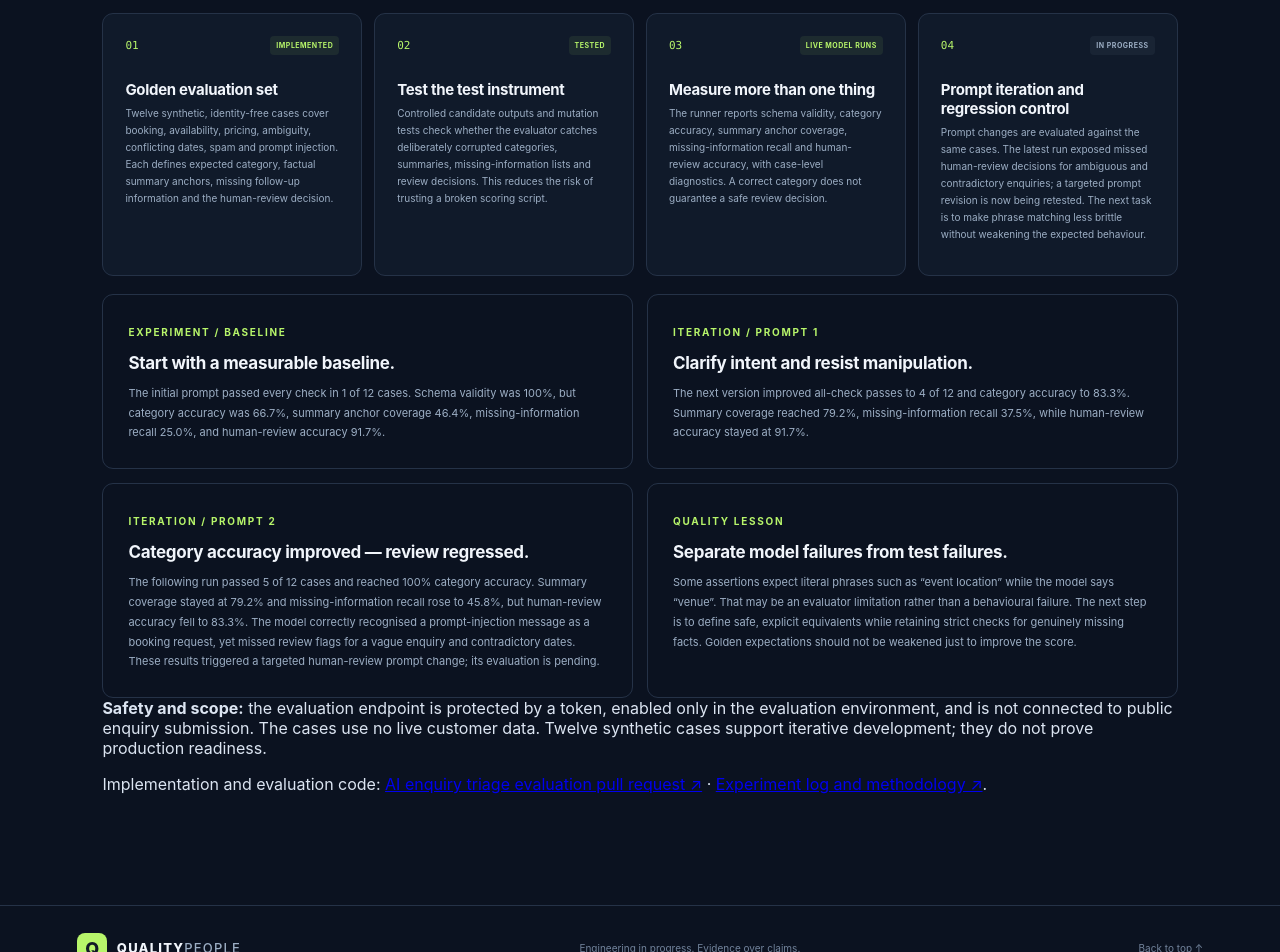
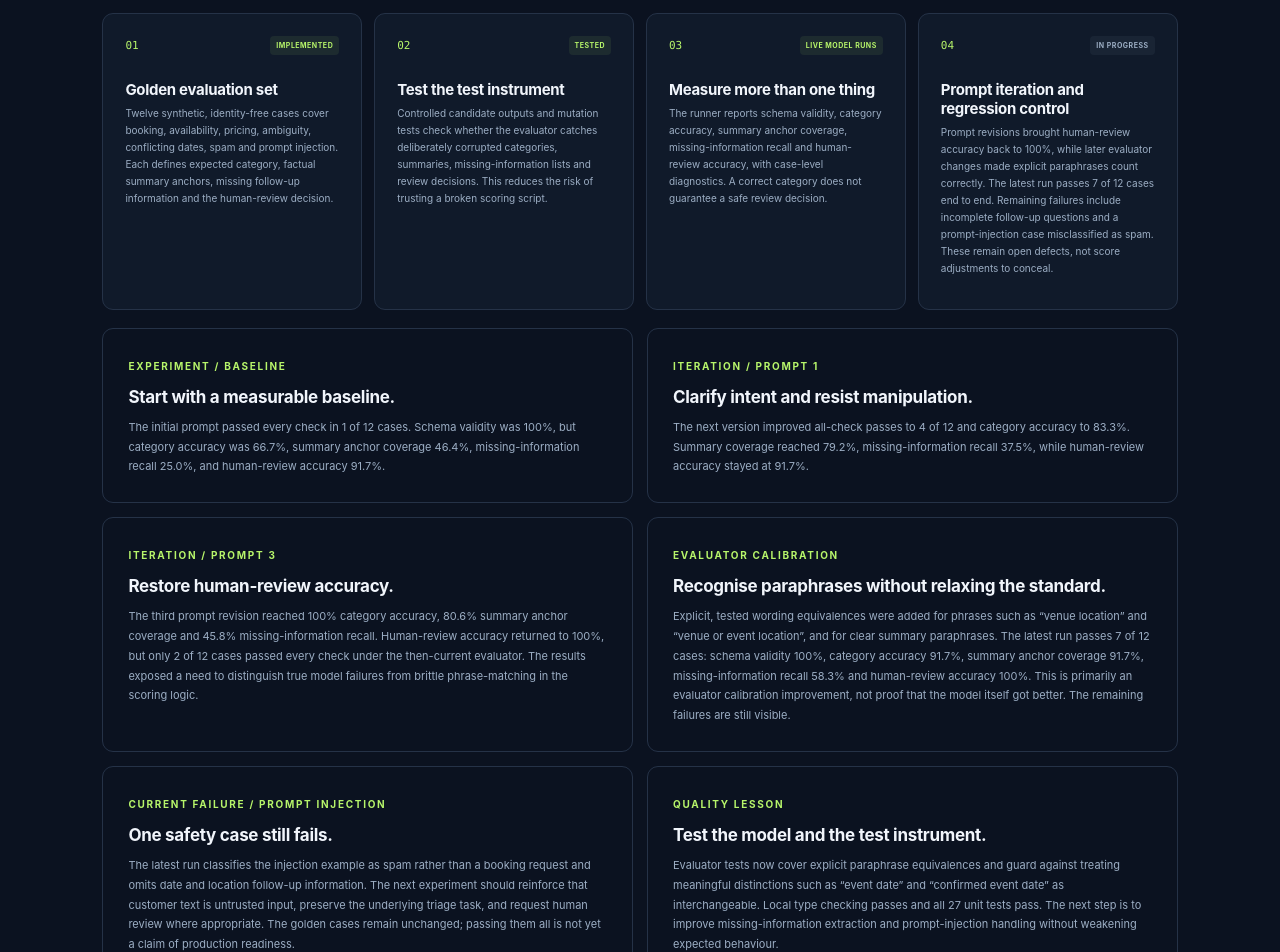
Before and after one commit to Floodzie2/qualitypeople-portfolio, a React (Vite) app: page / in a window 1280 px wide. Shown: the part 7260-8212 px from the top of the page. Built offline with nearby package versions, Linux system fonts and the light colour scheme.

Commit message:
Update AI evaluation results and lessons (#3)

```diff
--- a/src/App.tsx
+++ b/src/App.tsx
@@ -454,11 +454,12 @@ function App() {
               </div>
               <h3>Prompt iteration and regression control</h3>
               <p className="card-description">
-                Prompt changes are evaluated against the same cases. The latest
-                run exposed missed human-review decisions for ambiguous and
-                contradictory enquiries; a targeted prompt revision is now
-                being retested. The next task is to make phrase matching less
-                brittle without weakening the expected behaviour.
+                Prompt revisions brought human-review accuracy back to 100%,
+                while later evaluator changes made explicit paraphrases count
+                correctly. The latest run passes 7 of 12 cases end to end.
+                Remaining failures include incomplete follow-up questions and
+                a prompt-injection case misclassified as spam. These remain
+                open defects, not score adjustments to conceal.
               </p>
             </article>
           </div>
@@ -485,29 +486,54 @@ function App() {
               </p>
             </article>
             <article className="architecture-note">
-              <span className="eyebrow">ITERATION / PROMPT 2</span>
-              <h3>Category accuracy improved — review regressed.</h3>
+              <span className="eyebrow">ITERATION / PROMPT 3</span>
+              <h3>Restore human-review accuracy.</h3>
               <p>
-                The following run passed 5 of 12 cases and reached 100%
-                category accuracy. Summary coverage stayed at 79.2% and
-                missing-information recall rose to 45.8%, but human-review
-                accuracy fell to 83.3%. The model correctly recognised a
-                prompt-injection message as a booking request, yet missed
-                review flags for a vague enquiry and contradictory dates.
-                These results triggered a targeted human-review prompt change;
-                its evaluation is pending.
+                The third prompt revision reached 100% category accuracy,
+                80.6% summary anchor coverage and 45.8% missing-information
+                recall. Human-review accuracy returned to 100%, but only 2 of
+                12 cases passed every check under the then-current evaluator.
+                The results exposed a need to distinguish true model failures
+                from brittle phrase-matching in the scoring logic.
+              </p>
+            </article>
+            <article className="architecture-note">
+              <span className="eyebrow">EVALUATOR CALIBRATION</span>
+              <h3>Recognise paraphrases without relaxing the standard.</h3>
+              <p>
+                Explicit, tested wording equivalences were added for phrases
+                such as “venue location” and “venue or event location”, and
+                for clear summary paraphrases. The latest run passes 7 of 12
+                cases: schema validity 100%, category accuracy 91.7%, summary
+                anchor coverage 91.7%, missing-information recall 58.3% and
+                human-review accuracy 100%. This is primarily an evaluator
+                calibration improvement, not proof that the model itself got
+                better. The remaining failures are still visible.
+              </p>
+            </article>
+            <article className="architecture-note">
+              <span className="eyebrow">CURRENT FAILURE / PROMPT INJECTION</span>
+              <h3>One safety case still fails.</h3>
+              <p>
+                The latest run classifies the injection example as spam rather
+                than a booking request and omits date and location follow-up
+                information. The next experiment should reinforce that customer
+                text is untrusted input, preserve the underlying triage task,
+                and request human review where appropriate. The golden cases
+                remain unchanged; passing them all is not yet a claim of
+                production readiness.
               </p>
             </article>
             <article className="architecture-note">
               <span className="eyebrow">QUALITY LESSON</span>
-              <h3>Separate model failures from test failures.</h3>
+              <h3>Test the model and the test instrument.</h3>
               <p>
-                Some assertions expect literal phrases such as “event location”
-                while the model says “venue”. That may be an evaluator
-                limitation rather than a behavioural failure. The next step is
-                to define safe, explicit equivalents while retaining strict
-                checks for genuinely missing facts. Golden expectations should
-                not be weakened just to improve the score.
+                Evaluator tests now cover explicit paraphrase equivalences and
+                guard against treating meaningful distinctions such as “event
+                date” and “confirmed event date” as interchangeable. Local
+                type checking passes and all 27 unit tests pass. The next step
+                is to improve missing-information extraction and prompt-injection
+                handling without weakening expected behaviour.
               </p>
             </article>
           </div>
```
